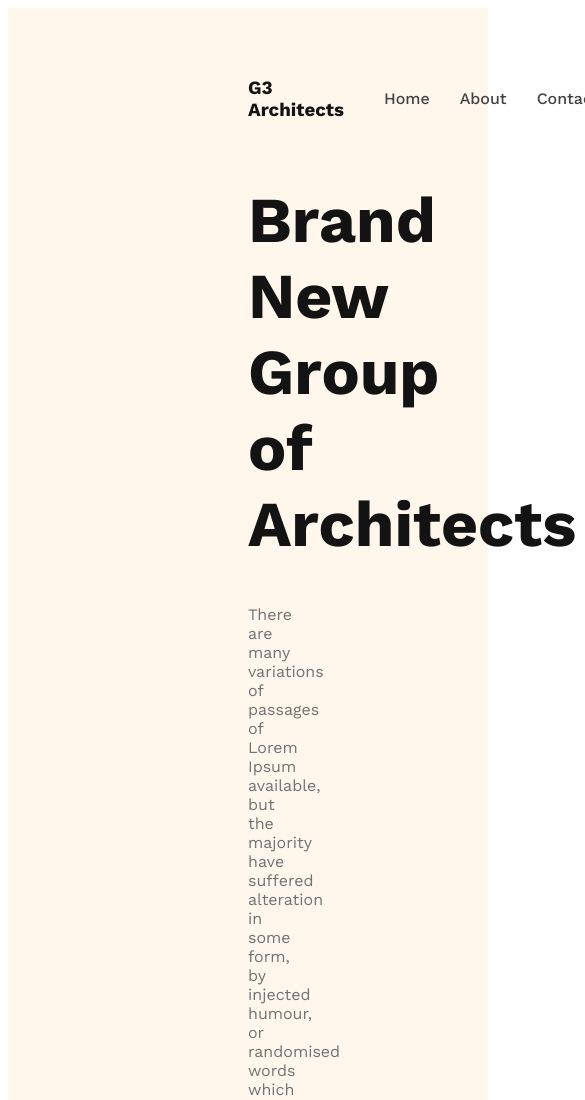
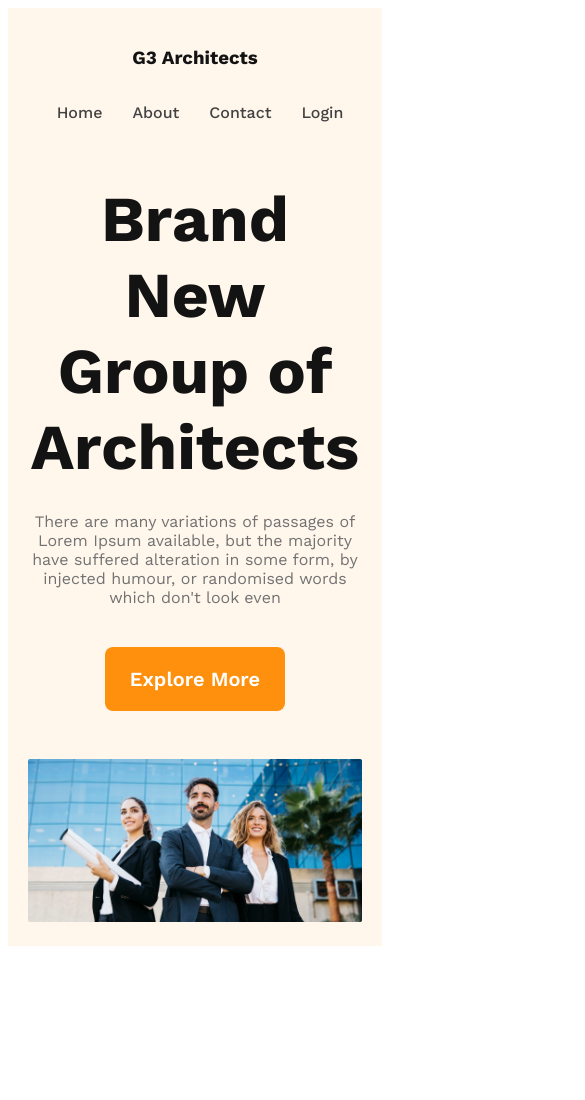
Before and after one commit to nishat-aara/git-architect-website, a plain HTML site: page index.html in a window 390 px wide. Shown: the top 1100 px of the page, 585 px wide, since content can reach past the window. After the commit the page ends 954 px from the top, so only its background shows below. Drawn offline with nearby package versions, Linux system fonts and the light colour scheme.

Commit message:
end the header section with responsive

```diff
--- a/styles/architect.css
+++ b/styles/architect.css
@@ -42,11 +42,13 @@ nav li a{
     font-size: 4rem;
     font-weight: 700;
     color: #131313;
+    margin-bottom: 27px;
 }
 
 .banner-description{
     color: #727272;
     font-weight: 400;
+
 }
 .btn-primary{
     border-radius: 8px;
@@ -57,4 +59,30 @@ nav li a{
     font-weight: 600;
     cursor: pointer;
     border: 0;
+    margin-top: 24px;
 }
+.banner img{
+    width: 100%;
+    margin-top: 48px;
+}
+/* responsive styles */
+/* mobile devices */
+@media screen and (max-width:576px) {
+    header{
+
+        padding: 20px;
+         }
+         nav{
+            flex-direction: column;
+        }
+}
+/* medium devices */
+@media screen  and (min-width:576px) and (max-width:960px) {
+    nav{
+        flex-direction: column;
+    }
+    header{
+
+        padding: 50px;
+         }
+}
```
